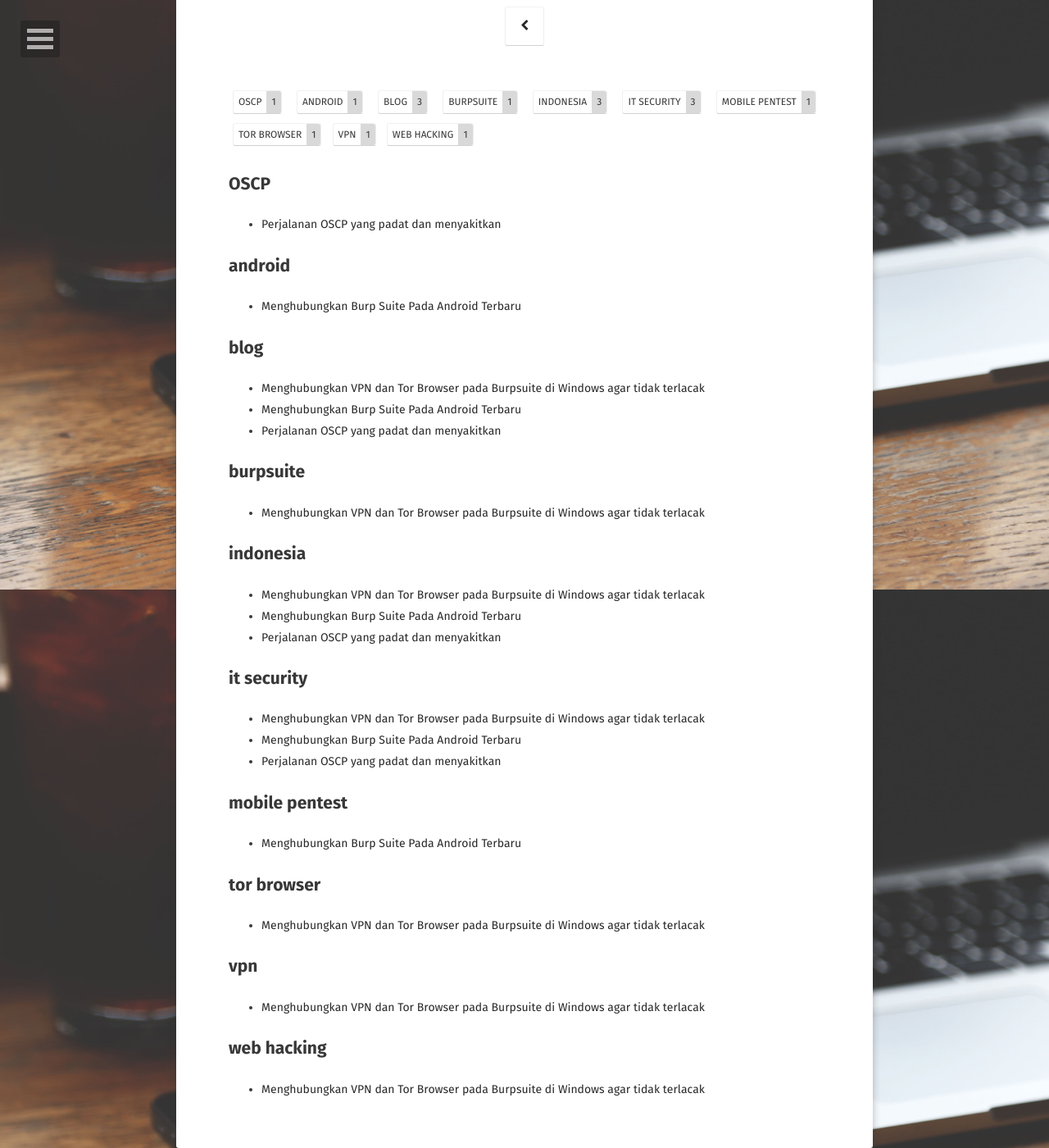
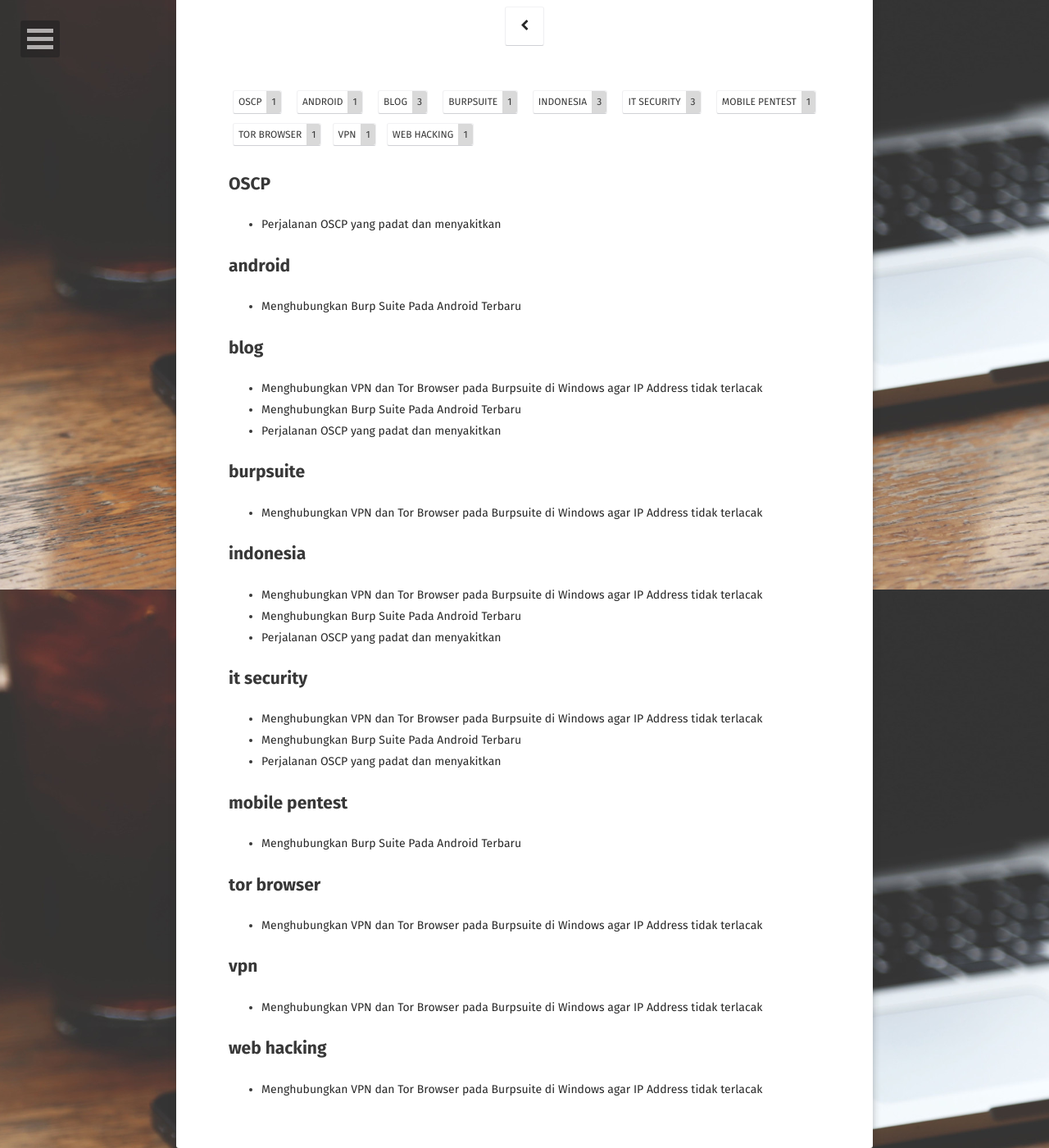
Before and after one commit to mirfansulaiman/mirfansulaiman.github.io, a Jekyll site: the page built from tags/index.html, in a window 1280 px wide and 1400 px high, scrolled down 181 px. Shown: the whole window at 82% size. Built offline with Jekyll 4.4.1, drawn with Linux system fonts in a browser that asks for light colours; some web fonts are replaced.

Commit message:
update judul

```diff
--- a/_posts/2020-04-03-Menghubungkan-VPN-dan-TOR-Browser-pada-burpsuite-di-windows-agar-tidak-terlacak.md
+++ b/_posts/2020-04-03-Menghubungkan-VPN-dan-TOR-Browser-pada-burpsuite-di-windows-agar-IP-Address-tidak-terlacak.md
@@ -1,8 +1,8 @@
 ---
 layout: post
-title: "Menghubungkan VPN dan Tor Browser pada Burpsuite di Windows agar tidak terlacak"
+title: "Menghubungkan VPN dan Tor Browser pada Burpsuite di Windows agar IP Address tidak terlacak"
 date: 2020-04-03
-excerpt: "Cara menghubungkan VPN dan Tor Browser pada Burpsuite di Windows untuk melakukan kegiatan hacking agar tidak terlacak atau bypass blocked firewall"
+excerpt: "Cara menghubungkan VPN dan Tor Browser pada Burpsuite di Windows untuk melakukan kegiatan hacking agar IP Address kita tidak terlacak dan cara bypass blocked firewall ketika menggunakan burpsuite"
 tags: [it security, blog, indonesia, burpsuite, web hacking, vpn, tor browser]
 feature: /images/2020/4/3/schema-konfigurasi.PNG
 comments: true
```
